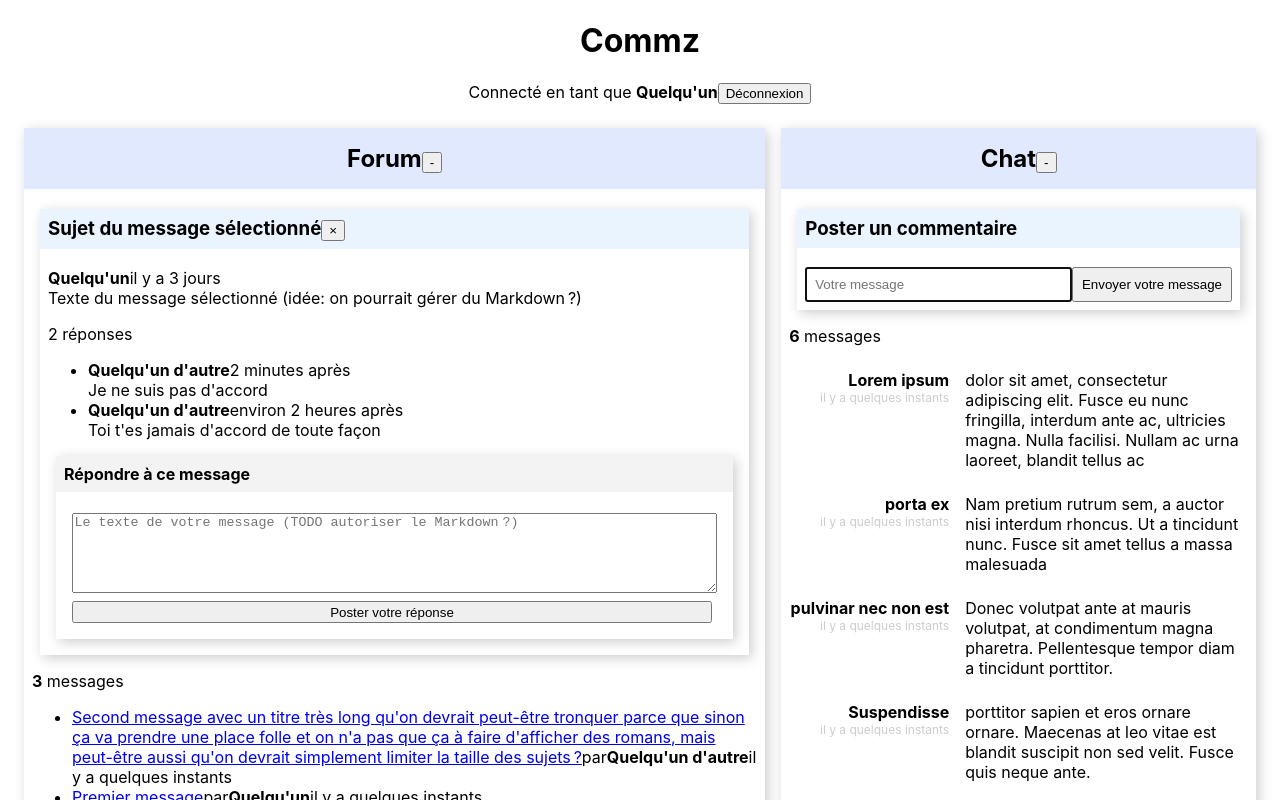
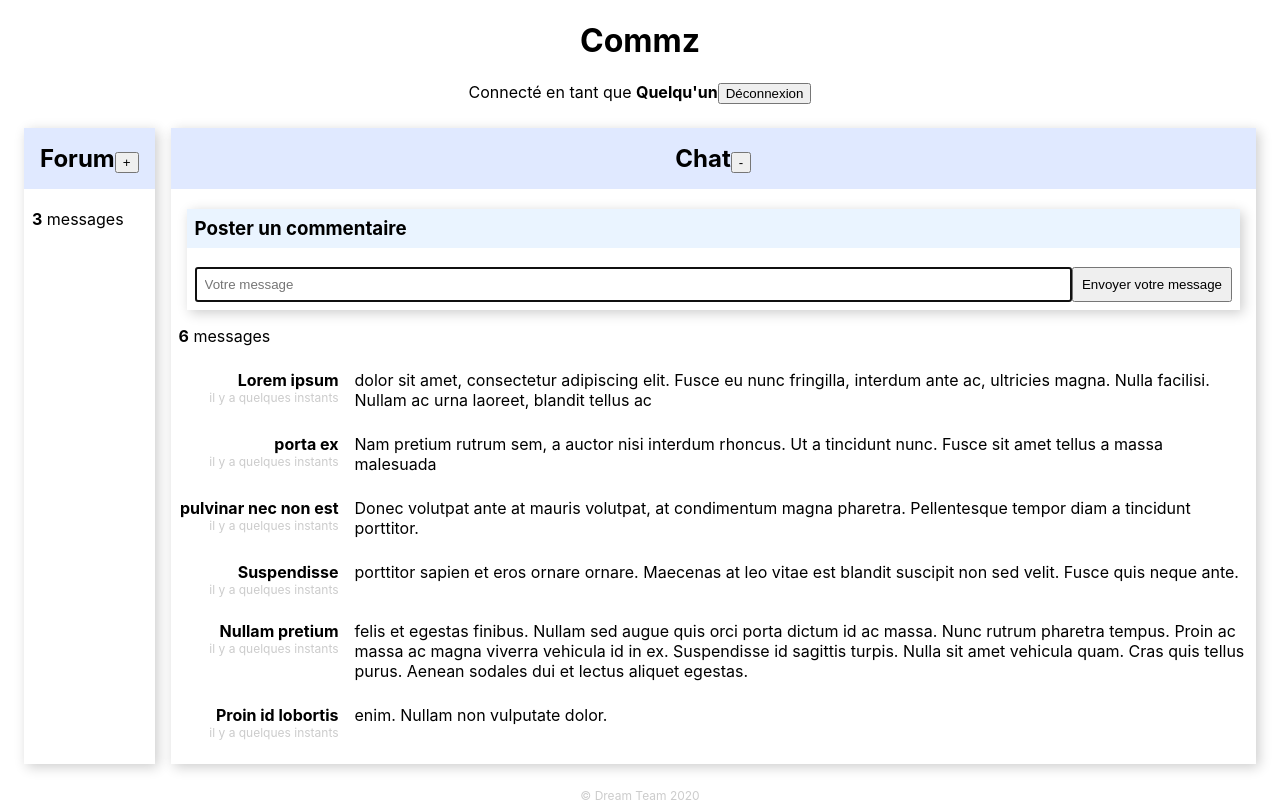
Before and after one commit to naholyr/formation-react-2020-05, a React (Create React App) app in the folder app/: page / in a window 1280 px wide. Shown: the top 800 px of the page. Built offline with nearby package versions, Linux system fonts and the light colour scheme.

Commit message:
Initial state value defined from props

```diff
--- a/app/src/Board/Board.js
+++ b/app/src/Board/Board.js
@@ -27,7 +27,11 @@ class Board extends React.Component {
 
   render() {
     return (
-      <CollapsableSection className="Board" title="Forum">
+      <CollapsableSection
+        initialCollapsed={true}
+        className="Board"
+        title="Forum"
+      >
         {openMessage && (
           <section className="if-expanded BoardMessage">
             <h3>
--- a/app/src/Chat/Chat.js
+++ b/app/src/Chat/Chat.js
@@ -7,7 +7,11 @@ import CollapsableSection from '../CollapsableSection/CollapsableSection';
 class Chat extends React.Component {
   render() {
     return (
-      <CollapsableSection className="Chat" title="Chat">
+      <CollapsableSection
+        initialCollapsed={false}
+        className="Chat"
+        title="Chat"
+      >
         <section className="ChatPost if-expanded">
           <h3>Poster un commentaire</h3>
           <form>
--- a/app/src/CollapsableSection/CollapsableSection.js
+++ b/app/src/CollapsableSection/CollapsableSection.js
@@ -1,5 +1,5 @@
 import React from 'react';
-import { string, node } from 'prop-types';
+import { string, node, bool } from 'prop-types';
 import './CollapsableSection.scss';
 import cx from 'classnames';
 
@@ -9,10 +9,15 @@ class CollapsableSection extends React.Component {
     className: string,
     title: string.isRequired,
     children: node.isRequired,
+    initialCollapsed: bool,
+  };
+
+  static defaultProps = {
+    initialCollapsed: false,
   };
 
   state = {
-    collapsed: false,
+    collapsed: this.props.initialCollapsed,
   };
 
   toggleCollapse = (e) => {
```
Also changed, not shown: app/src/CollapsableSection/CollapsableSection.function.js (+9 -3 lines).
